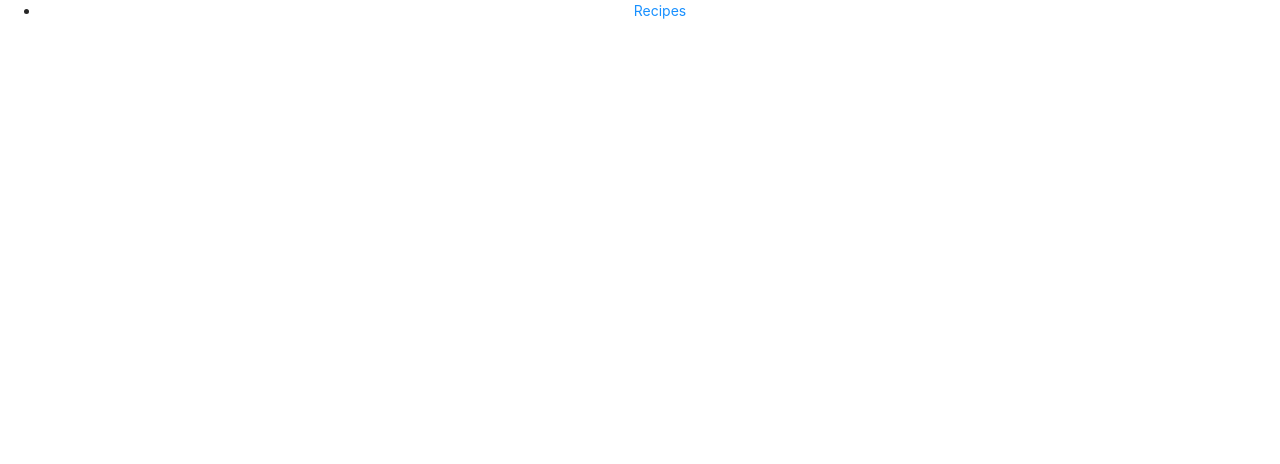
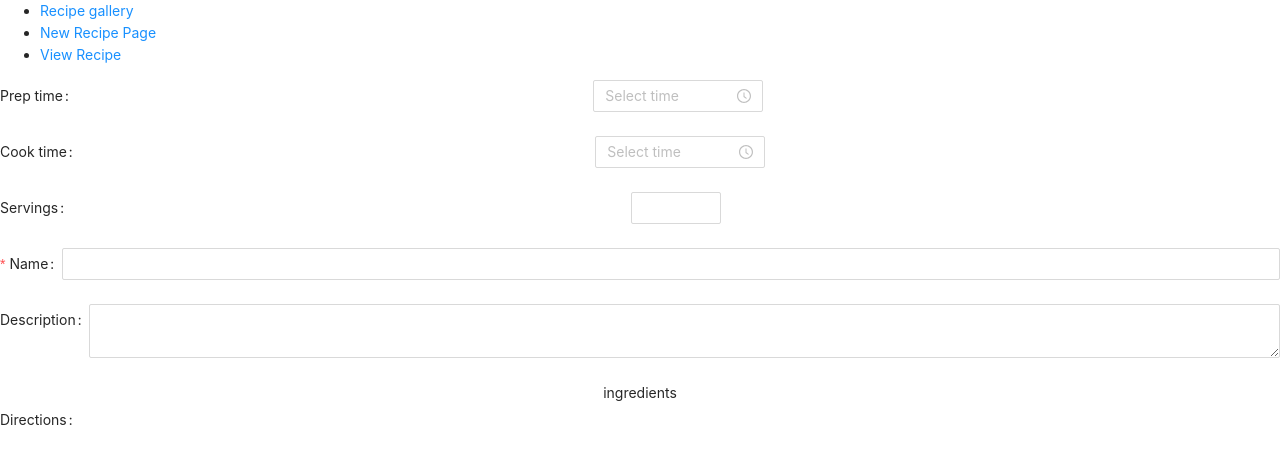
Before and after one commit to haarismian/project-yumyum-web, a React (Create React App) app in the folder client/: page /new_recipe in a window 1280 px wide. Shown: the top 464 px of the page. Built offline with nearby package versions, Linux system fonts and the light colour scheme.

Commit message:
added rich text editor

```diff
--- a/client/package.json
+++ b/client/package.json
@@ -6,6 +6,7 @@
     "@testing-library/jest-dom": "^5.11.4",
     "@testing-library/react": "^11.1.0",
     "@testing-library/user-event": "^12.1.10",
+    "draft-js": "^0.11.7",
     "react": "^17.0.1",
     "react-dom": "^17.0.1",
     "react-router-dom": "^5.2.0",
--- a/client/src/App.js
+++ b/client/src/App.js
@@ -12,30 +12,33 @@ import {
 
 import db from './db';
 
+import NavigationBar from './NavigationBar/NavigationBar';
 import RecipeGallery from './RecipeGallery/RecipeGallery';
+import EditRecipe from './RecipePage/EditRecipe';
 import RecipePage from './RecipePage/RecipePage';
 
 function App() {
   return (
+    <div>
       <Router>
+        <NavigationBar />
+
         <div className="App">
           {/* <RouterStuff /> */}
-        <ul>
-          <li>
-            <Link to="/recipes">Recipes</Link>
-          </li>
-        </ul>
-
           <Switch>
             <Route path="/recipes">
               <RecipeGallery recipes={db.recipes} />
             </Route>
-          <Route path="/recipes/:recipe_id">
+            <Route path="/new_recipe">
+              <EditRecipe />
+            </Route>
+            {/* <Route path="/recipes/:recipe_id">
             <RecipePage />
-          </Route>
+          </Route> */}
           </Switch>
         </div>
       </Router>
+    </div>
   );
 }
 
--- /dev/null
+++ b/client/src/NavigationBar/NavigationBar.js
@@ -0,0 +1,26 @@
+import React from 'react';
+
+import { Link } from 'react-router-dom';
+
+export default class NavigationBar extends React.Component {
+  constructor(props) {
+    super(props);
+    this.state = {};
+  }
+
+  render() {
+    return (
+      <ul>
+        <li>
+          <Link to="/recipes">Recipe gallery</Link>
+        </li>
+        <li>
+          <Link to="/new_recipe">New Recipe Page</Link>
+        </li>
+        <li>
+          <Link to="/recipes">View Recipe</Link>
+        </li>
+      </ul>
+    );
+  }
+}
--- a/client/src/RecipeGallery/RecipeGallery.js
+++ b/client/src/RecipeGallery/RecipeGallery.js
@@ -3,6 +3,8 @@ import React from 'react';
 import RecipeCard from '../components/RecipeCard';
 import RecipePage from '../RecipePage/RecipePage';
 import { recipes } from '../db';
+
+import './RecipeGallery.css';
 
 import {
   BrowserRouter as Router,
--- /dev/null
+++ b/client/src/RecipePage/EditRecipe.js
@@ -0,0 +1,50 @@
+import React from 'react';
+
+import { Form, TimePicker, InputNumber, Input } from 'antd';
+import RecipeDirectionsEditor from '../components/RecipeDirectionsEditor';
+
+export default class EditRecipe extends React.Component {
+  constructor(props) {
+    super(props);
+    this.state = {};
+  }
+
+  render() {
+    return (
+      <Form>
+        <Form.Item name="recipe-prep-time" label="Prep time">
+          <TimePicker />
+        </Form.Item>
+        <Form.Item name="recipe-cook-time" label="Cook time">
+          <TimePicker />
+        </Form.Item>
+        <Form.Item
+          name="recipe-serving-size"
+          label="Servings"
+          rules={[{ type: 'number', min: 0, max: 99 }]}
+        >
+          <InputNumber />
+        </Form.Item>
+        <Form.Item
+          name="recipe-name"
+          label="Name"
+          rules={[
+            {
+              required: true,
+            },
+          ]}
+        >
+          <Input />
+        </Form.Item>
+        <Form.Item name="recipe-description" label="Description">
+          <Input.TextArea />
+        </Form.Item>
+        <text>ingredients</text>
+        <br />
+        <Form.Item name="recipe-directions" label="Directions">
+          <RecipeDirectionsEditor />
+        </Form.Item>
+      </Form>
+    );
+  }
+}
--- /dev/null
+++ b/client/src/components/RecipeDirectionsEditor.js
@@ -0,0 +1,20 @@
+import React from 'react';
+import ReactDOM from 'react-dom';
+import { Editor, EditorState } from 'draft-js';
+import 'draft-js/dist/Draft.css';
+
+export default class RecipeDirectionsEditor extends React.Component {
+  constructor(props) {
+    super(props);
+    this.state = { editorState: EditorState.createEmpty() };
+    this.onChange = (editorState) => this.setState({ editorState });
+  }
+
+  render() {
+    return (
+      <div>
+        <Editor editorState={this.state.editorState} onChange={this.onChange} />
+      </div>
+    );
+  }
+}
```
Also changed, not shown: client/src/RecipeGallery/RecipeGallery.css (added), 1 other file (tests, documents, lock files or other folders). Lines whose indentation alone changed are shown as unchanged.
